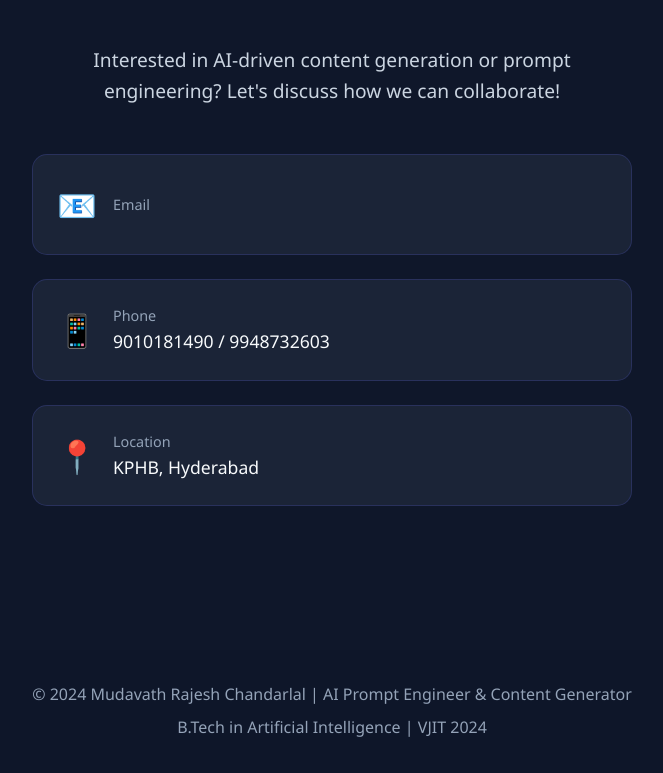
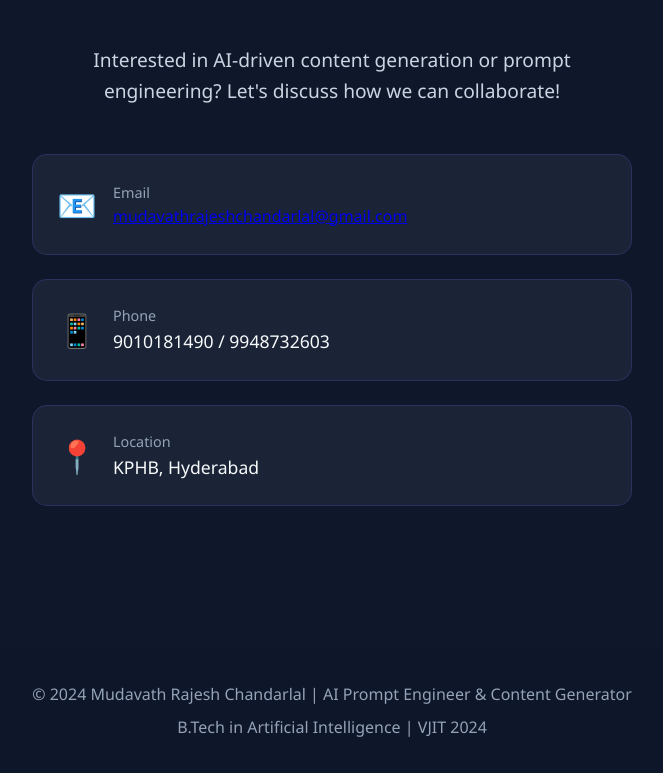
Before and after one commit to RajeshChandarLal/AI_Portfolio, a plain HTML site: page index.html in a window 1280 px wide. Shown: the part 3577-4350 px from the top of the page, without its empty margins (308-971 px from the left). Drawn offline with Linux system fonts and the light colour scheme.

Commit message:
Update index.html

```diff
--- a/index.html
+++ b/index.html
@@ -974,7 +974,7 @@
                     <div class="contact-icon">📧</div>
                     <div class="contact-details">
                         <div class="contact-label">Email</div>
-                        <div class="contact-value"><a href="mudavathrajeshchandarlal@gmail.com"></a></div>
+                        <a href="mailto:mudavathrajeshchandarlal@gmail.com">mudavathrajeshchandarlal@gmail.com</a>
                     </div>
                 </div>
                 <div class="contact-item">
```
